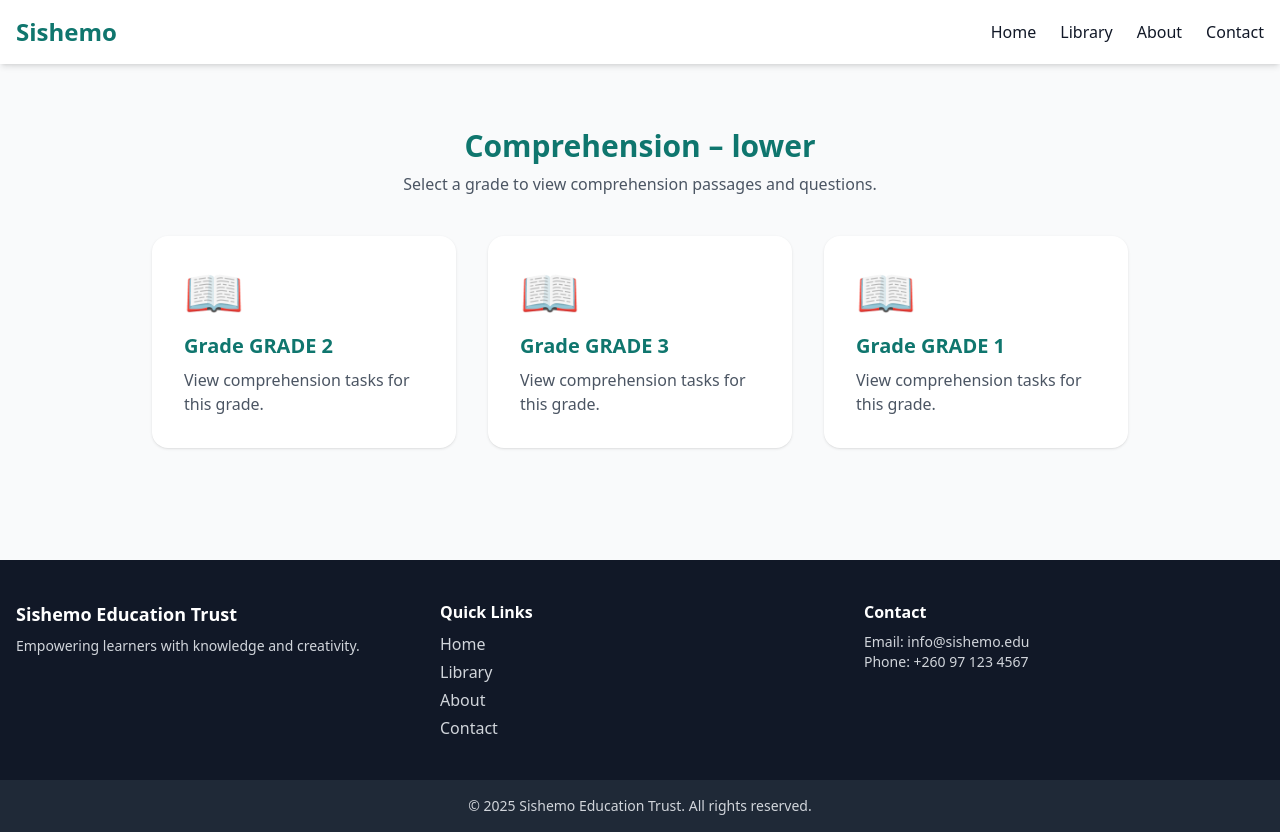
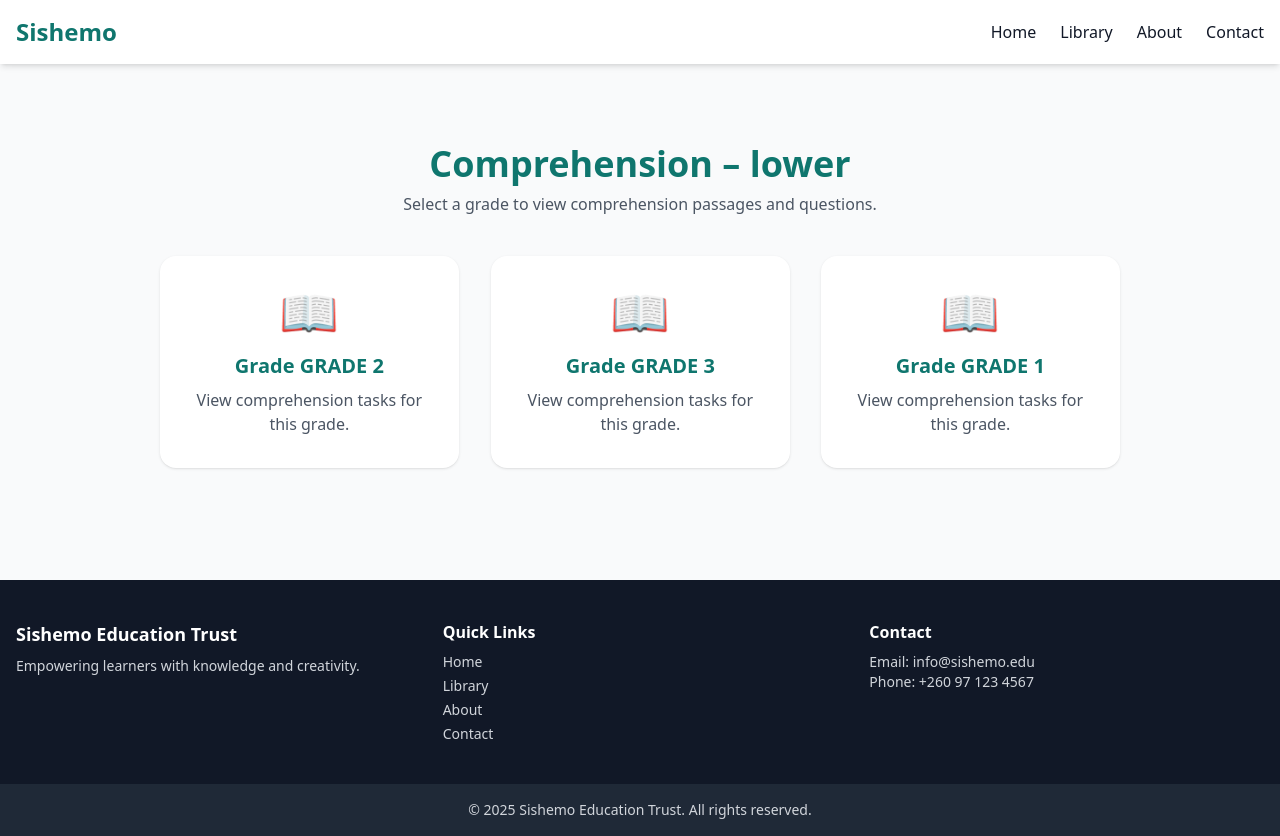
Before and after one commit to Joshua-kapilya/SchoolLibrary, a Django app: page /section/1/comprehension/ in a window 1280 px wide. Run offline with Django 5.2, Linux system fonts and the light colour scheme; data comes from the database, SQL or seed files in the repository; some libraries are stand-ins or nearby versions.

Commit message:
adjustments

```diff
--- a/Templates/base.html
+++ b/Templates/base.html
@@ -19,31 +19,48 @@
     <!-- Navbar -->
     <nav class="bg-white shadow-md fixed w-full z-50">
         <div class="max-w-7xl mx-auto px-4 flex justify-between items-center py-4">
+
+            <!-- Logo -->
             <a href="/" class="text-2xl font-bold text-teal-700">Sishemo</a>
-            <div class="space-x-6 hidden md:flex">
+
+            <!-- Desktop Menu -->
+            <div class="hidden md:flex space-x-6">
                 <a href="/" class="hover:text-teal-600">Home</a>
                 <a href="/sections/" class="hover:text-teal-600">Library</a>
                 <a href="/about/" class="hover:text-teal-600">About</a>
                 <a href="/contact/" class="hover:text-teal-600">Contact</a>
             </div>
+
+            <!-- Mobile Menu Button -->
+            <button onclick="toggleMenu()" class="md:hidden text-2xl text-gray-700 focus:outline-none">
+                ☰
+            </button>
+        </div>
+
+        <!-- Mobile Dropdown Menu -->
+        <div id="mobileMenu" class="hidden bg-white border-t border-gray-200 md:hidden">
+            <a href="/" class="block px-4 py-2 hover:bg-gray-100">Home</a>
+            <a href="/sections/" class="block px-4 py-2 hover:bg-gray-100">Library</a>
+            <a href="/about/" class="block px-4 py-2 hover:bg-gray-100">About</a>
+            <a href="/contact/" class="block px-4 py-2 hover:bg-gray-100">Contact</a>
         </div>
     </nav>
 
     <!-- Page Content -->
-    <div class="pt-20">
+    <div class="pt-24 px-4 sm:px-6 lg:px-8">
         {% block content %}{% endblock %}
     </div>
 
     <!-- Footer -->
     <footer class="bg-gray-900 text-gray-300 mt-16">
-        <div class="max-w-7xl mx-auto px-4 py-10 grid md:grid-cols-3 gap-6">
+        <div class="max-w-7xl mx-auto px-4 py-10 grid gap-8 sm:grid-cols-2 md:grid-cols-3">
             <div>
                 <h2 class="text-lg font-bold text-white">Sishemo Education Trust</h2>
                 <p class="mt-2 text-sm">Empowering learners with knowledge and creativity.</p>
             </div>
             <div>
                 <h3 class="font-semibold text-white">Quick Links</h3>
-                <ul class="mt-2 space-y-1">
+                <ul class="mt-2 space-y-1 text-sm">
                     <li><a href="/" class="hover:text-white">Home</a></li>
                     <li><a href="/sections/" class="hover:text-white">Library</a></li>
                     <li><a href="/about/" class="hover:text-white">About</a></li>
@@ -68,6 +85,11 @@
             duration: 1000,
             once: true
         });
+
+        function toggleMenu() {
+            let menu = document.getElementById("mobileMenu");
+            menu.classList.toggle("hidden");
+        }
     </script>
 
 </body>
--- a/Templates/comprehension_grade.html
+++ b/Templates/comprehension_grade.html
@@ -2,32 +2,36 @@
 {% load static %}
 
 {% block content %}
-<div class="max-w-5xl mx-auto px-6 py-12">
+<div class="max-w-5xl mx-auto px-4 sm:px-6 lg:px-8 py-12">
 
   <!-- Header -->
   <div class="text-center mb-10" data-aos="fade-up">
-    <h1 class="text-3xl font-bold text-teal-700">
+    <h1 class="text-3xl sm:text-4xl font-bold text-teal-700">
       Comprehension – {{ section.name }}
     </h1>
-    <p class="text-gray-600 mt-2">
+    <p class="text-gray-600 mt-2 text-sm sm:text-base">
       Select a grade to view comprehension passages and questions.
     </p>
   </div>
 
   <!-- Grades Grid -->
-  <div class="grid md:grid-cols-3 gap-8">
+  <div class="grid sm:grid-cols-1 md:grid-cols-2 lg:grid-cols-3 gap-6 sm:gap-8">
 
     {% for grade in grades %}
     <a href="{% url 'grade_comprehension' grade.id %}"
-       class="bg-white p-8 rounded-2xl shadow hover:shadow-xl transform hover:-translate-y-2 transition"
+       class="bg-white p-6 sm:p-8 rounded-2xl shadow hover:shadow-xl transform hover:-translate-y-2 transition duration-300"
        data-aos="zoom-in" data-aos-delay="{{ forloop.counter0 }}00">
 
-      <div class="text-5xl mb-4">📖</div>
-      <h3 class="text-xl font-semibold text-teal-700">Grade {{ grade.name }}</h3>
-      <p class="mt-2 text-gray-600">View comprehension tasks for this grade.</p>
+      <div class="text-4xl sm:text-5xl mb-4 text-center">📖</div>
+      <h3 class="text-lg sm:text-xl font-semibold text-teal-700 text-center">Grade {{ grade.name }}</h3>
+      <p class="mt-2 text-gray-600 text-center text-sm sm:text-base">
+        View comprehension tasks for this grade.
+      </p>
     </a>
     {% empty %}
-    <p class="text-gray-600 col-span-3 text-center">No grades available for this section.</p>
+    <p class="text-gray-600 col-span-1 md:col-span-2 lg:col-span-3 text-center">
+      No grades available for this section.
+    </p>
     {% endfor %}
 
   </div>
```
Also changed, not shown: 1 other file.
